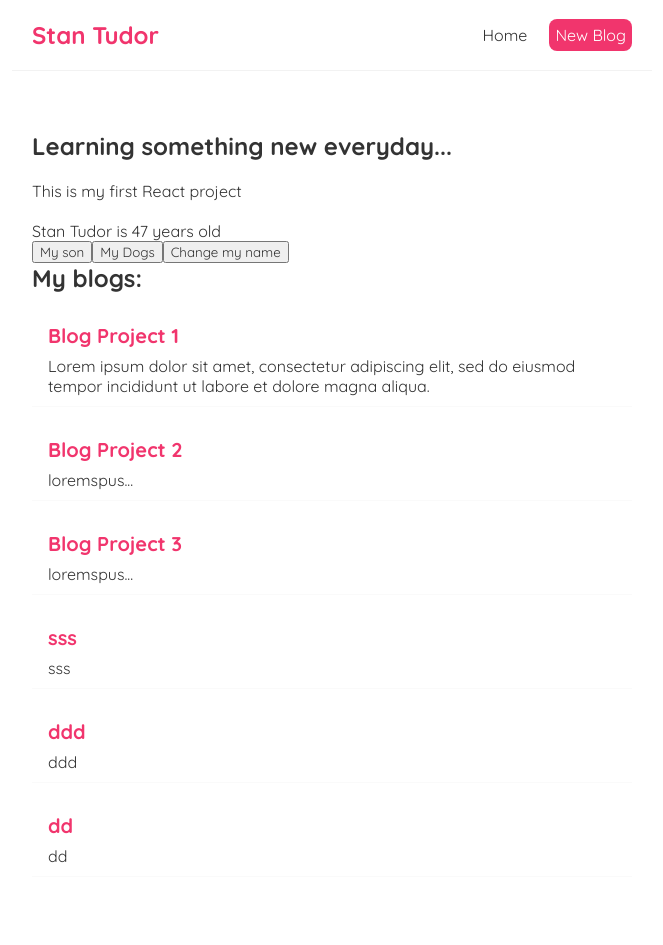
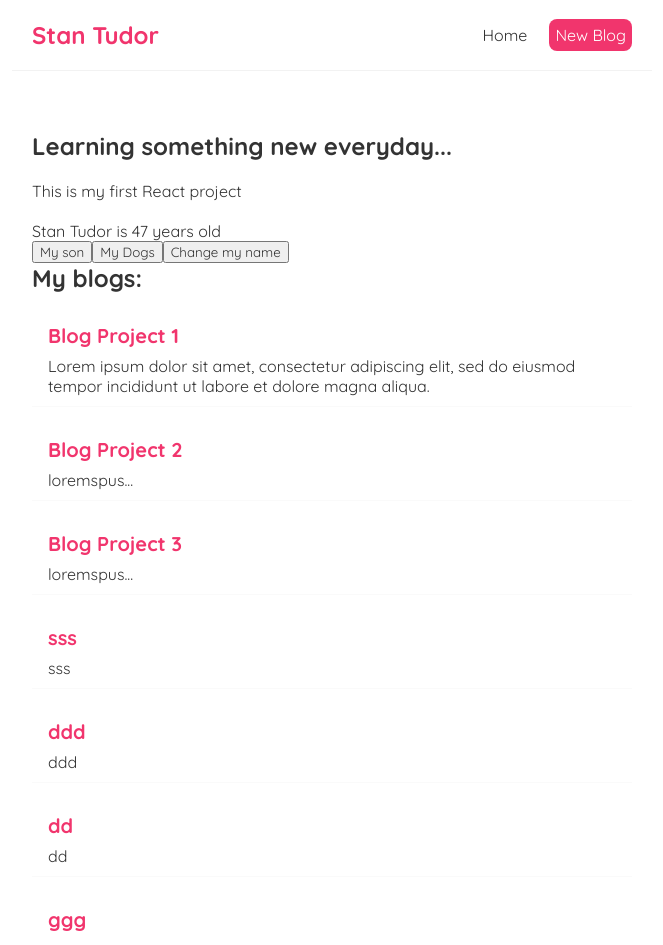
Before and after one commit to Stan2dor/Stan-Tudor, a React (Create React App) app: page / in a window 1280 px wide. Shown: the top 945 px of the page, without its empty margins (308-971 px from the left). Built offline with nearby package versions, Linux system fonts and the light colour scheme; data requests are answered from the project's data file.

Commit message:
Programmatic redirects - useHistory

```diff
--- a/data/db.json
+++ b/data/db.json
@@ -32,6 +32,12 @@
       "body": "dd",
       "author": "guest",
       "id": 6
+    },
+    {
+      "title": "ggg",
+      "body": "ggg",
+      "author": "",
+      "id": 7
     }
   ]
 }
--- a/src/Create.js
+++ b/src/Create.js
@@ -1,15 +1,20 @@
 import { useState } from "react";
+import { useHistory } from "react-router-dom";
 
 const Create = () => {
   const [title, setTitle] = useState("");
   const [body, setBody] = useState("");
   const [author, setAuthor] = useState("");
   const [isLoading, setIsLoading] = useState(false);
+  const history = useHistory();
+
   const handleSubmit = (e) => {
     e.preventDefault();
     const blog = { title, body, author };
     // console.log(blog);
 
+    /* POST Request
+    --------------------------*/
     setIsLoading(true);
     fetch("http://localhost:8000/blogs", {
       method: "POST",
@@ -18,8 +23,11 @@ const Create = () => {
     }).then(() => {
       console.log("new blog added");
       setIsLoading(false);
+      // history.go()
+      history.push("/");
     });
   };
+
   return (
     <div className='create'>
       <h2>Add new blog</h2>
```
